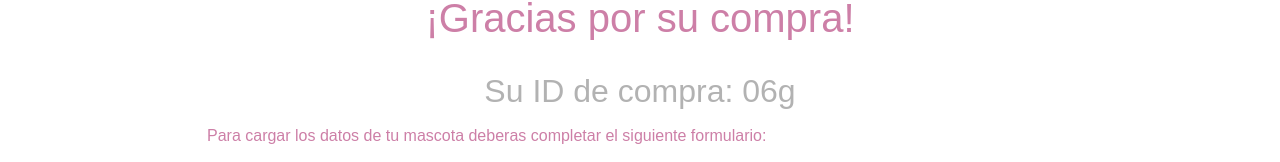
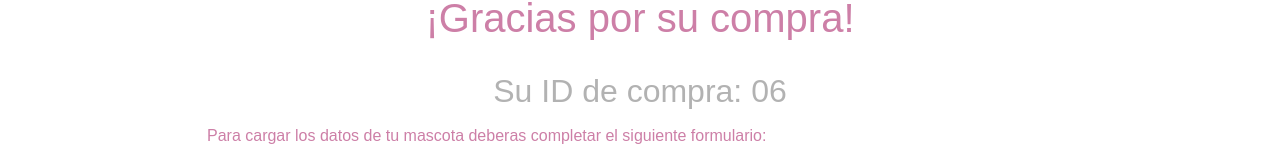
Before and after one commit to SmartPetRosario/cod-06.github.io, a plain HTML site: page index.html in a window 1280 px wide. Shown: the part 287-449 px from the top of the page. Drawn offline with nearby package versions, Linux system fonts and the light colour scheme; a web font is replaced by a local one.

Commit message:
Update index.html

```diff
--- a/index.html
+++ b/index.html
@@ -63,7 +63,7 @@
     <div class="primerUso">
       <div class="tituloNuevo">
         <h1 class="tituloNuevo-texto h1-nuevo">¡Gracias por su compra!</h1>
-         <h2 style="color: #0000004d" class="text-center">Su ID de compra: 06g</h2>
+         <h2 style="color: #0000004d" class="text-center">Su ID de compra: 06</h2>
         <h3 class="tituloNuevo-texto h3-nuevo">
           Para cargar los datos de tu mascota deberas completar el siguiente
           formulario:
```
